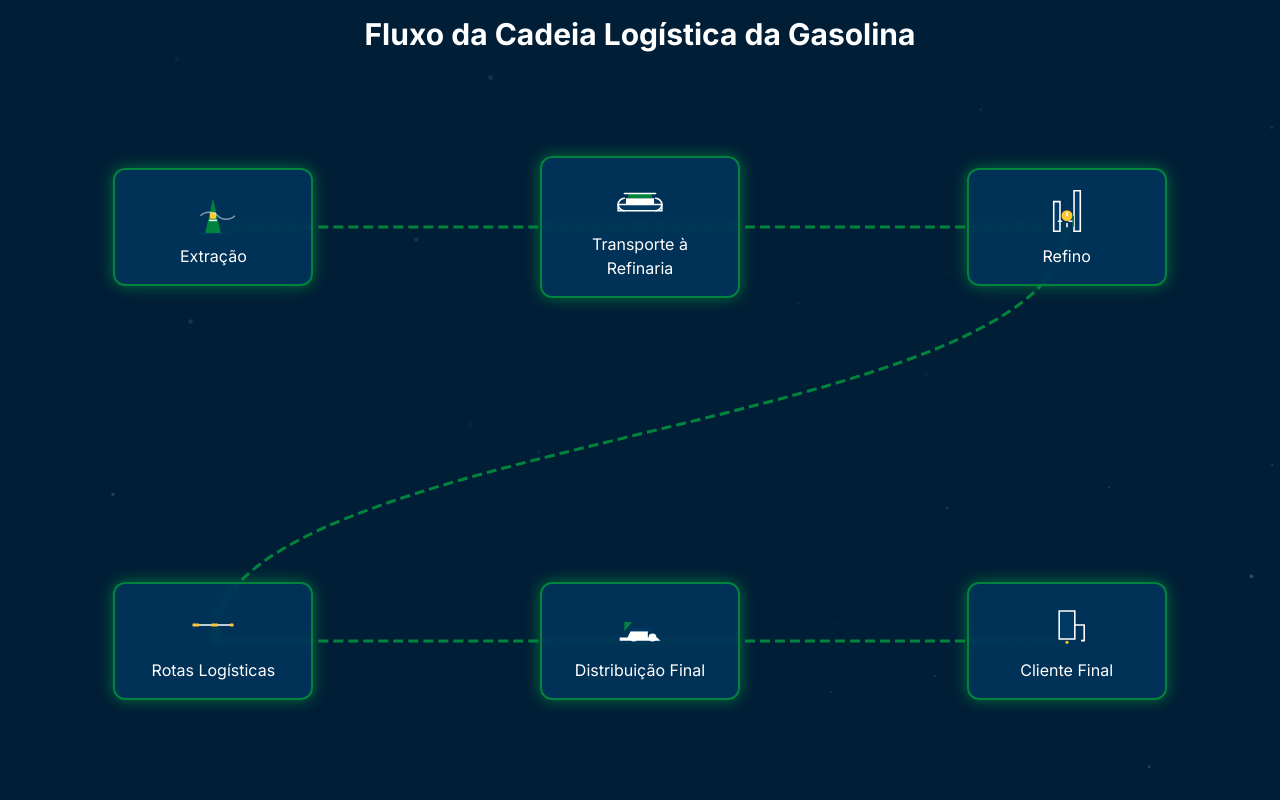
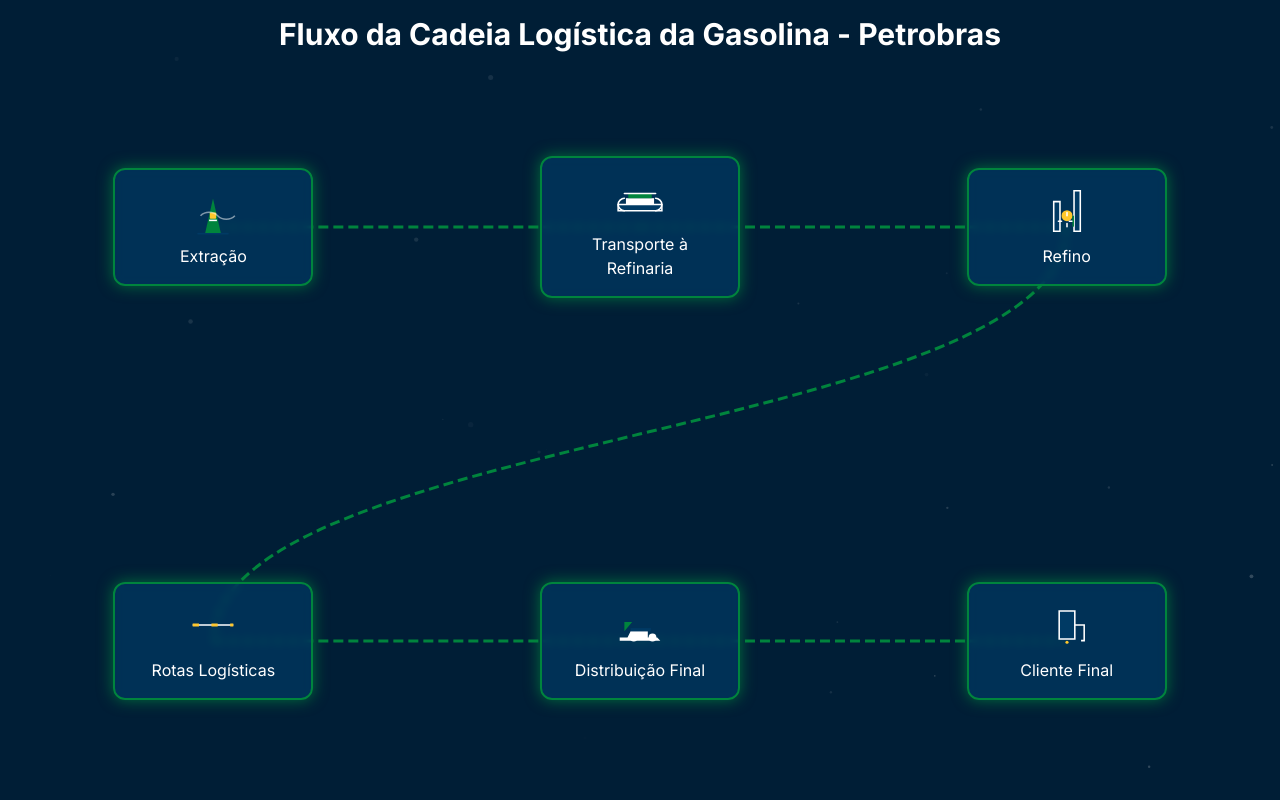
Before and after one commit to Tiago-Rossini/fluxo_log, a plain HTML site: page index.html in a window 1280 px wide. Drawn offline with nearby package versions, Linux system fonts and the light colour scheme.

Commit message:
Add files via upload

```diff
--- a/index.html
+++ b/index.html
@@ -139,7 +139,7 @@
 </head>
 <body class="w-screen h-screen flex flex-col items-center justify-center p-4">
     <div id="particles-js"></div>
-    <h1 class="text-3xl font-bold text-white mb-8">Fluxo da Cadeia Logística da Gasolina</h1>
+    <h1 class="text-3xl font-bold text-white mb-8">Fluxo da Cadeia Logística da Gasolina - Petrobras</h1>
     <div id="main-container" class="relative w-full h-full max-w-7xl max-h-[800px] grid grid-cols-3 grid-rows-2 gap-x-8 gap-y-32 items-center justify-items-center">
         <!-- SVG Connectors will be drawn by JS -->
         <svg id="svg-connectors" class="absolute top-0 left-0 w-full h-full" style="pointer-events: none;"></svg>
```
